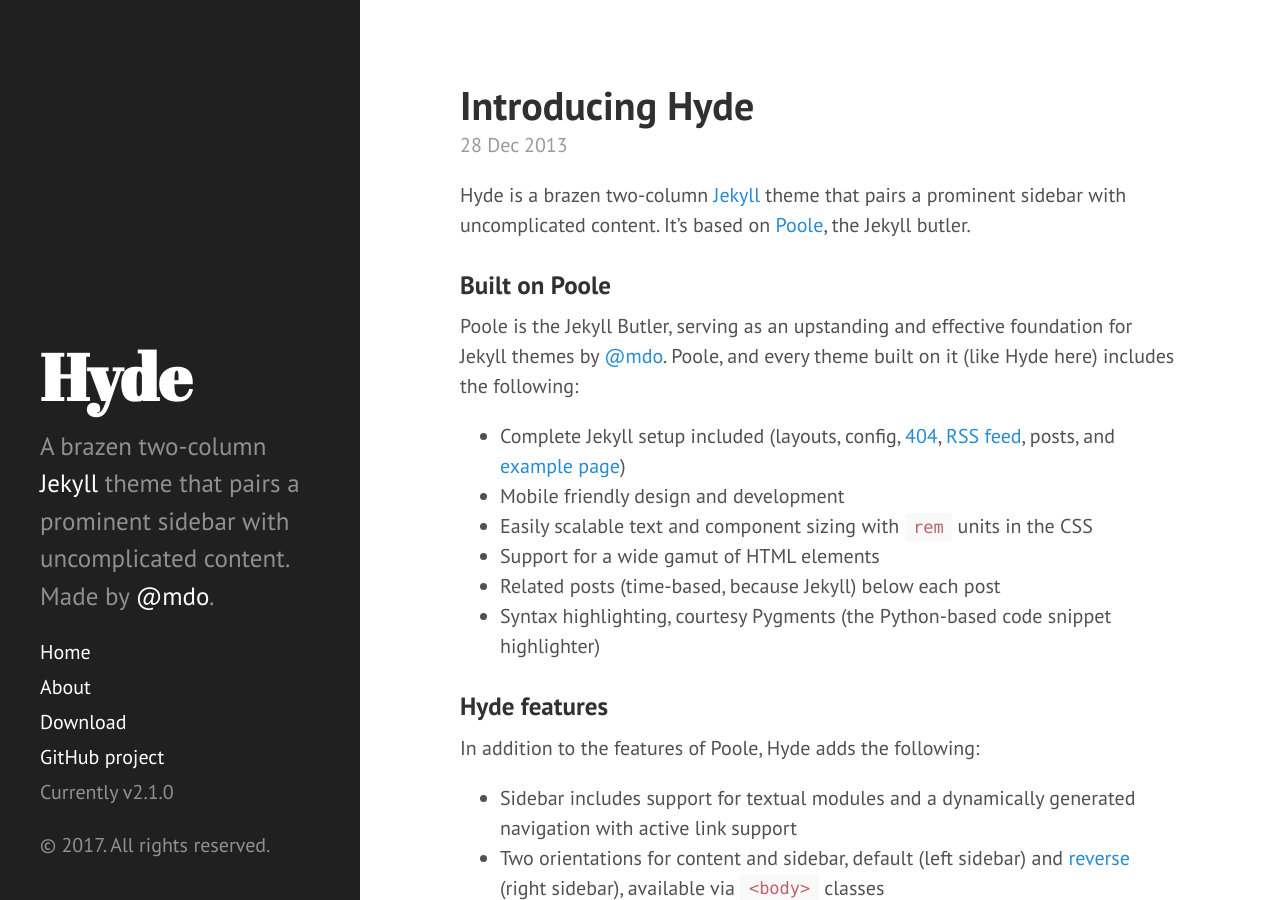
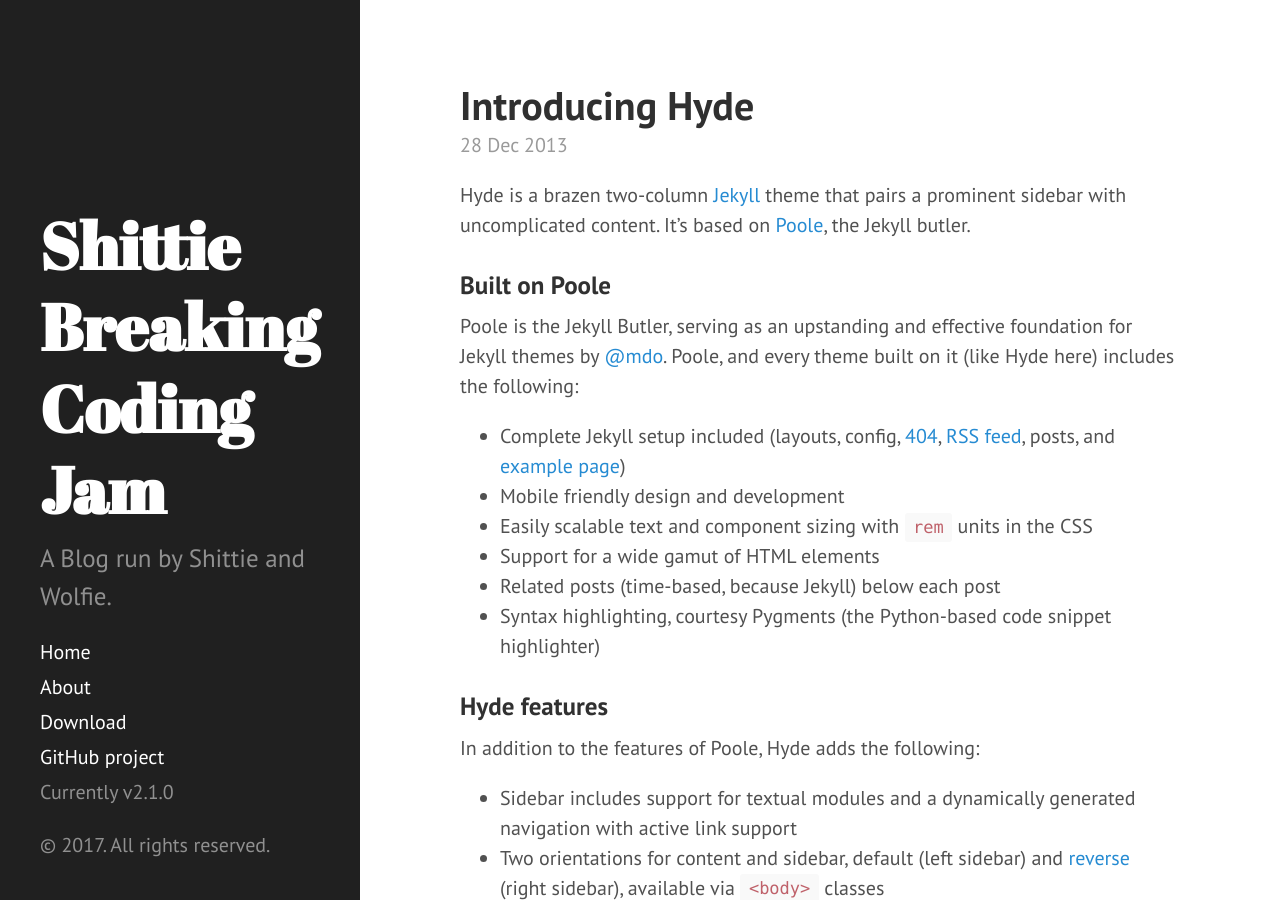
Before and after one commit to notagenius/notagenius.github.io, a Jekyll site: the page built from index.html, in a window 1280 px wide and 900 px high. Built offline with Jekyll 4.4.1, drawn with Linux system fonts in a browser that asks for light colours; Markdown is read by kramdown in place of the engine named in the settings; the list of posts is cut into pages by our own code.

Commit message:
Update _config.yml

```diff
--- a/_config.yml
+++ b/_config.yml
@@ -7,15 +7,15 @@
 #relative_permalinks: true
 
 # Setup
-title:            Hyde
-tagline:          'A Jekyll theme'
-description:      'A brazen two-column <a href="http://jekyllrb.com" target="_blank">Jekyll</a> theme that pairs a prominent sidebar with uncomplicated content. Made by <a href="https://twitter.com/mdo" target="_blank">@mdo</a>.'
+title:            Shittie Breaking Coding Jam
+tagline:          'Anther Computer Science & Design Blog'
+description:      'A Blog run by Shittie and Wolfie.'
 #url:              http://hyde.getpoole.com
 baseurl:          /
 
 author:
-  name:           'Mark Otto'
-  url:            https://twitter.com/mdo
+  name:           'Aileen Xi'
+  url:            https://www.instagram.com/thatwolfiefeeling/
 
 paginate:         5
 
```
